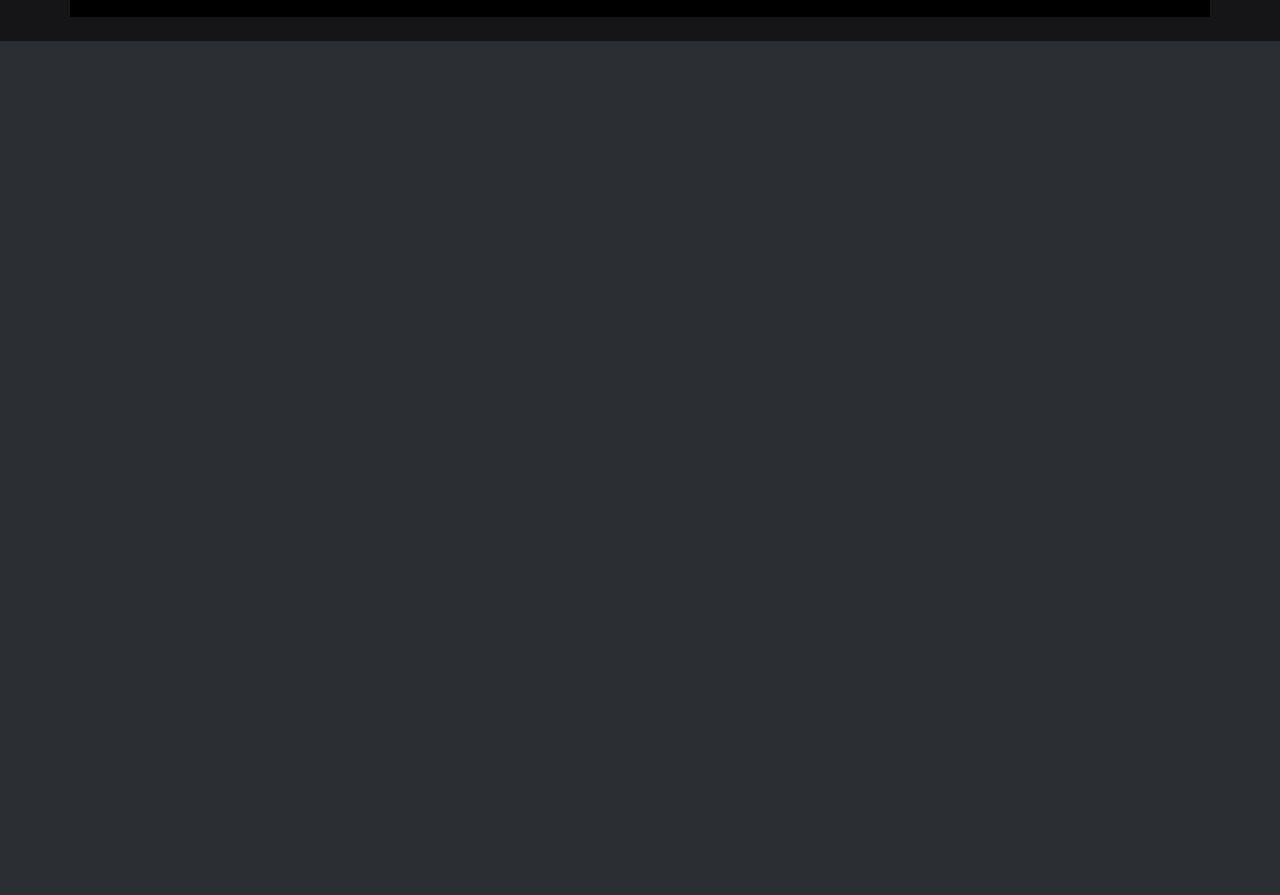
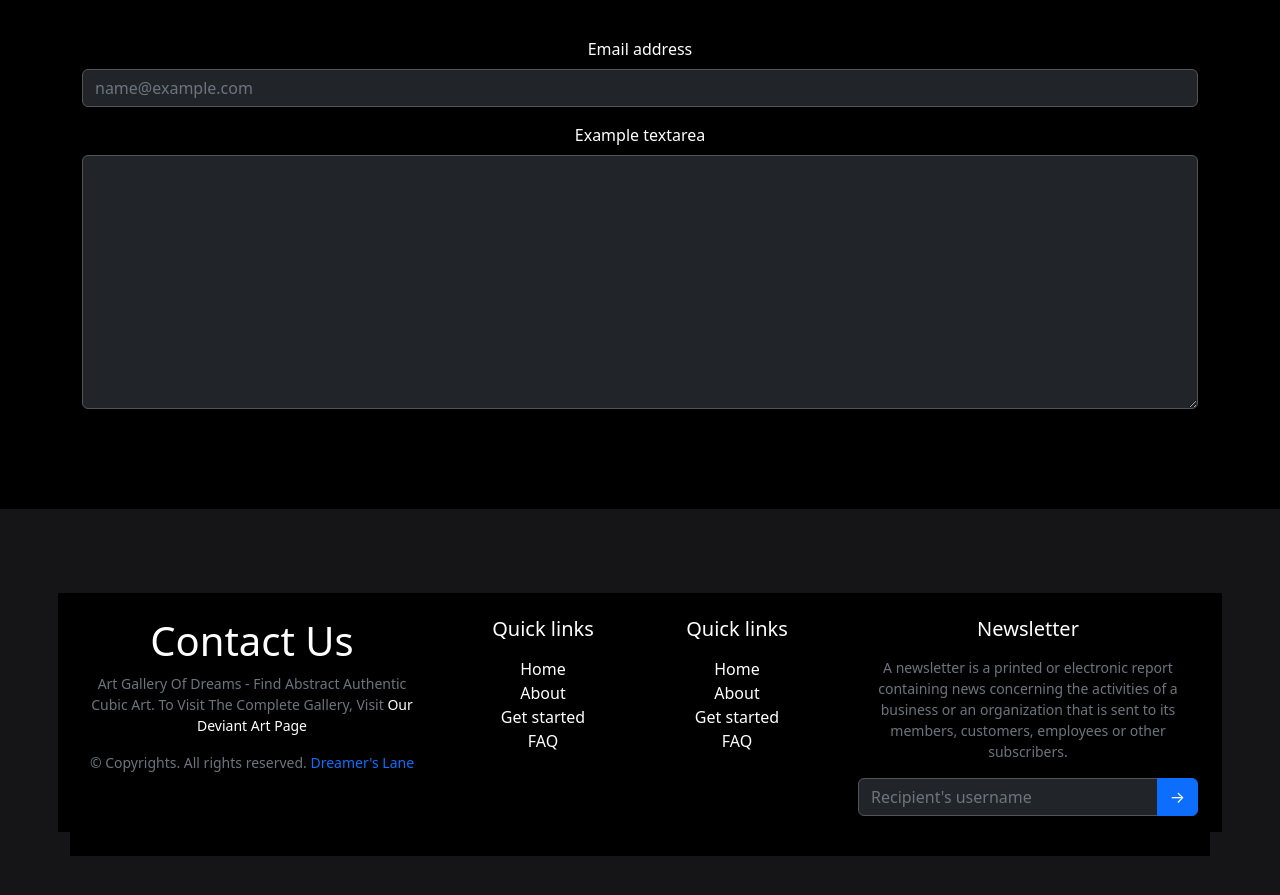
Before and after one commit to Swatisharma175/photo-gallery, a React (Create React App) app: page / in a window 1280 px wide. Shown: the part 3140-4035 px from the top of the page. Before the commit the page ends 3181 px from the top, so only its background shows below. Built offline with nearby package versions, Linux system fonts and the light colour scheme.

Commit message:
final commit

```diff
--- a/src/App.js
+++ b/src/App.js
@@ -1,6 +1,7 @@
 import "./App.css";
 import Carousel from "./components/Carousel";
 import Footer from "./components/Footer";
+import FormControl from "./components/FormControl";
 import Grid from "./components/Grid";
 import NavBar from "./components/NavBar";
 
@@ -11,6 +12,10 @@ function App() {
       <Carousel />
       <h2>Trending In Deviant Community</h2>
       <Grid />
+
+      <h2>Let Us Know How You Feel About Our Work</h2>
+      <FormControl />
+
       <Footer />
     </div>
   );
--- a/src/components/Footer.js
+++ b/src/components/Footer.js
@@ -10,13 +10,17 @@ function Footer() {
             <div className="col-lg-4 col-md-6">
               <h5 className="h1 text-white">Contact Us</h5>
               <p className="small text-muted">
-                Lorem ipsum dolor sit amet, consectetur adipisicing elit, sed do
-                eiusmod tempor incididunt.
+                Art Gallery Of Dreams - Find Abstract Authentic Cubic Art. To
+                Visit The Complete Gallery, Visit{" "}
+                <a href="https://www.deviantart.com/abhideepghosh">
+                  {" "}
+                  Our Deviant Art Page
+                </a>
               </p>
               <p className="small text-muted mb-0">
                 &copy; Copyrights. All rights reserved.{" "}
                 <a className="text-primary" href="/">
-                  Bootstrapious.com
+                  Dreamer's Lane
                 </a>
               </p>
             </div>
@@ -57,8 +61,10 @@ function Footer() {
             <div className="col-lg-4 col-md-6">
               <h5 className="text-white mb-3">Newsletter</h5>
               <p className="small text-muted">
-                Lorem ipsum dolor sit amet, consectetur adipisicing elit, sed do
-                eiusmod tempor incididunt.
+                A newsletter is a printed or electronic report containing news
+                concerning the activities of a business or an organization that
+                is sent to its members, customers, employees or other
+                subscribers.
               </p>
               <form action="/">
                 <div className="input-group mb-3">
--- /dev/null
+++ b/src/components/FormControl.css
@@ -0,0 +1,4 @@
+.container {
+  margin-top: 60px;
+  margin-bottom: 100px;
+}
--- /dev/null
+++ b/src/components/FormControl.js
@@ -0,0 +1,32 @@
+import React from "react";
+import "./FormControl.css";
+
+function FormControl() {
+  return (
+    <div className="container">
+      <div className="mb-3">
+        <label for="exampleFormControlInput1" className="form-label">
+          Email address
+        </label>
+        <input
+          type="email"
+          className="form-control"
+          id="exampleFormControlInput1"
+          placeholder="name@example.com"
+        />
+      </div>
+      <div className="mb-3">
+        <label for="exampleFormControlTextarea1" className="form-label">
+          Example textarea
+        </label>
+        <textarea
+          className="form-control"
+          id="exampleFormControlTextarea1"
+          rows="10"
+        ></textarea>
+      </div>
+    </div>
+  );
+}
+
+export default FormControl;
```
